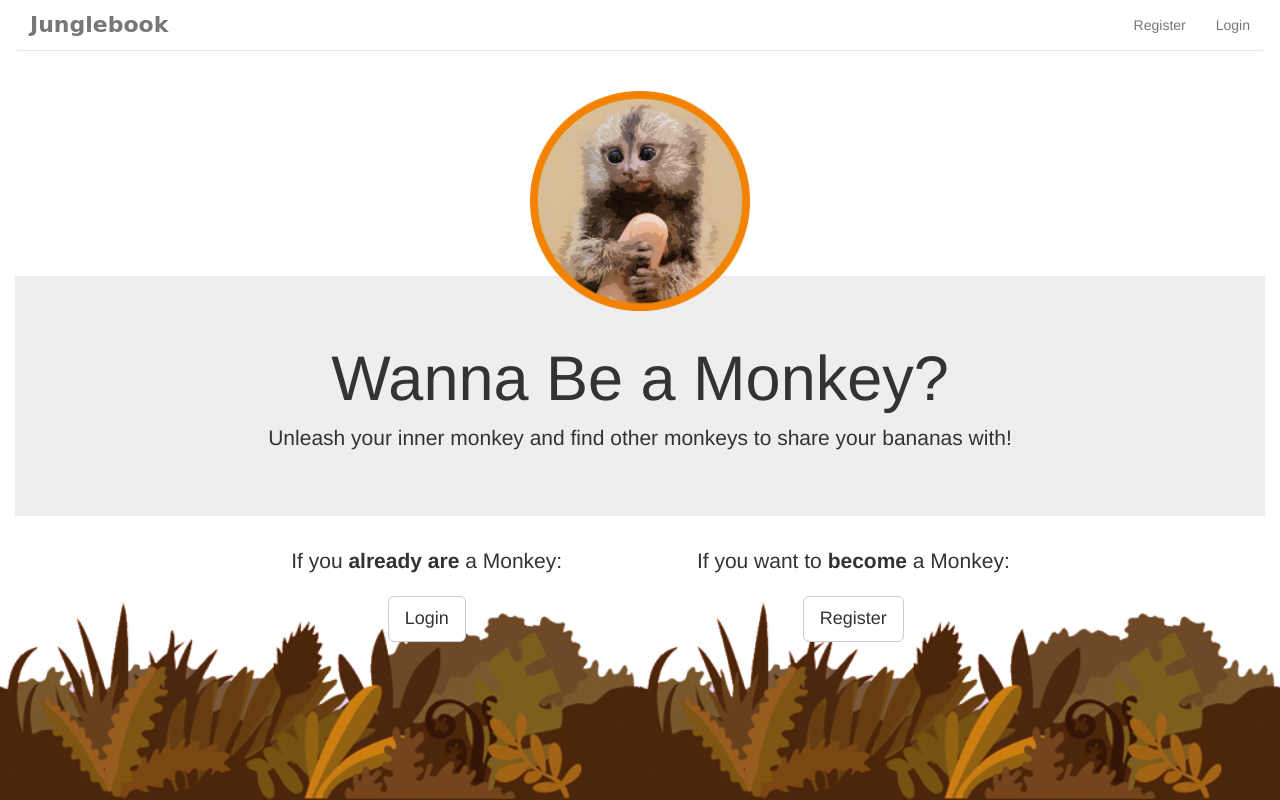
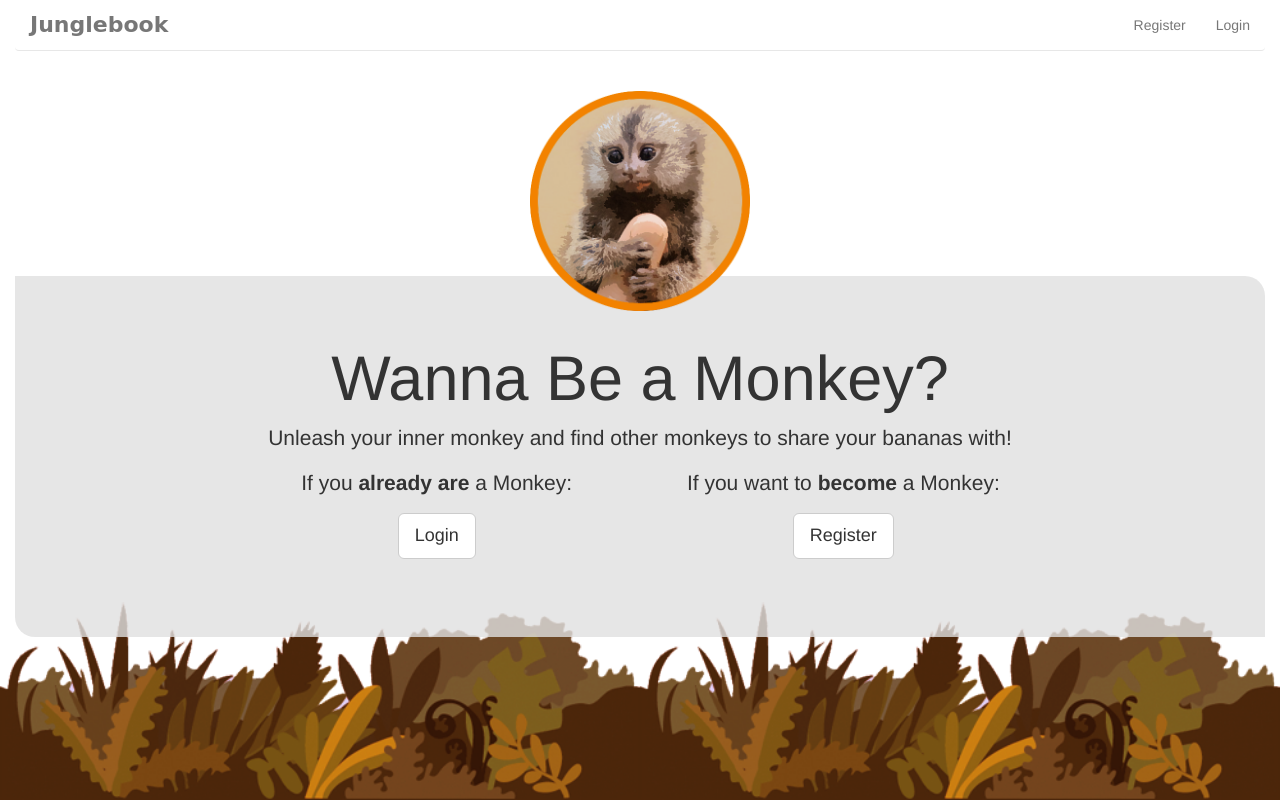
Before and after one commit to Temzasse/Junglebook, a Flask app: page / in a window 1280 px wide. Run offline with Flask 3, Linux system fonts and the light colour scheme; some libraries are stand-ins or nearby versions; some web fonts are replaced.

Commit message:
index jumbotron

```diff
--- a/app/static/css/style.css
+++ b/app/static/css/style.css
@@ -60,6 +60,10 @@ header img{
 }
 
 /* ---- Index ---- */
+.jumbotron{
+	background: rgba(224,224,224, 0.8);
+	border-radius: 0px 20px 0px 20px;
+}
 .login{
 	margin-bottom: 30px;
 }
--- a/app/templates/index.html
+++ b/app/templates/index.html
@@ -10,7 +10,7 @@
             <div class="jumbotron">
                 <h1>Wanna Be a Monkey?</h1>
                 <p>Unleash your inner monkey and find other monkeys to share your bananas with!</p>
-            </div>
+
                 <div class="row">
                     <div class="login col-lg-4 col-lg-offset-2">
                         <p class="lead">If you <b>already are</b> a Monkey:</p>
@@ -22,6 +22,8 @@
                     </div>
                 </div>
             </div>
+
+        </div>
     </div>
     <!--for tests : index -->
 
```
Lines whose indentation alone changed are shown as unchanged.
